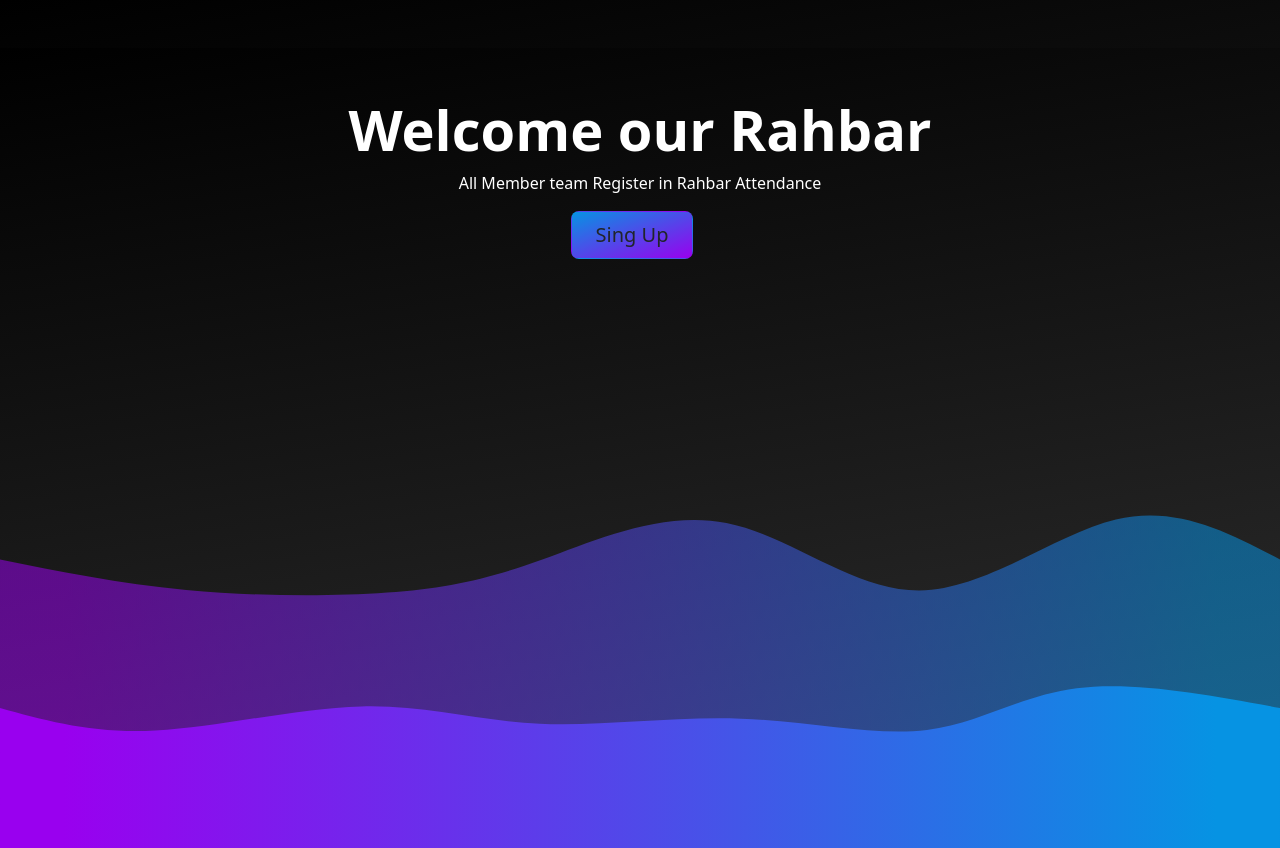
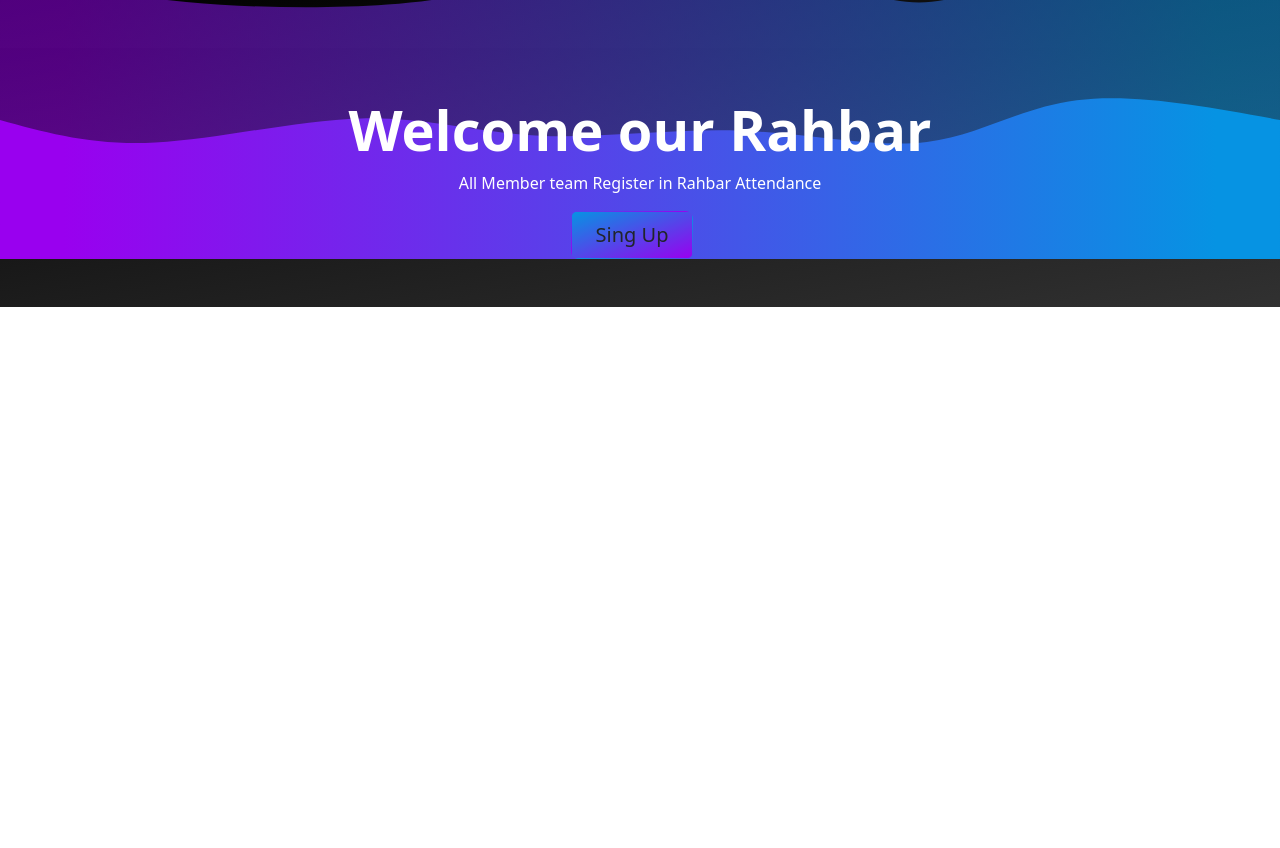
Before and after one commit to md-wasim-123/Atten, a Node server app: page / in a window 1280 px wide. After the commit the page ends 307 px from the top, so only its background shows below. Run offline with Node 20, Linux system fonts and the light colour scheme; some libraries are stand-ins or nearby versions.

Commit message:
Update style.css

```diff
--- a/public/css/style.css
+++ b/public/css/style.css
@@ -3,6 +3,7 @@
   margin: 0;
   padding: 0;
   box-sizing: border-box;
+
 }
 body ,html{
 
@@ -10,7 +11,7 @@ body ,html{
   background-repeat: no-repeat;
   background-size: cover;
   width: 100%;
-  height: 100vh;
+  height: 100auto;
   position: relative;
 
 }
```
